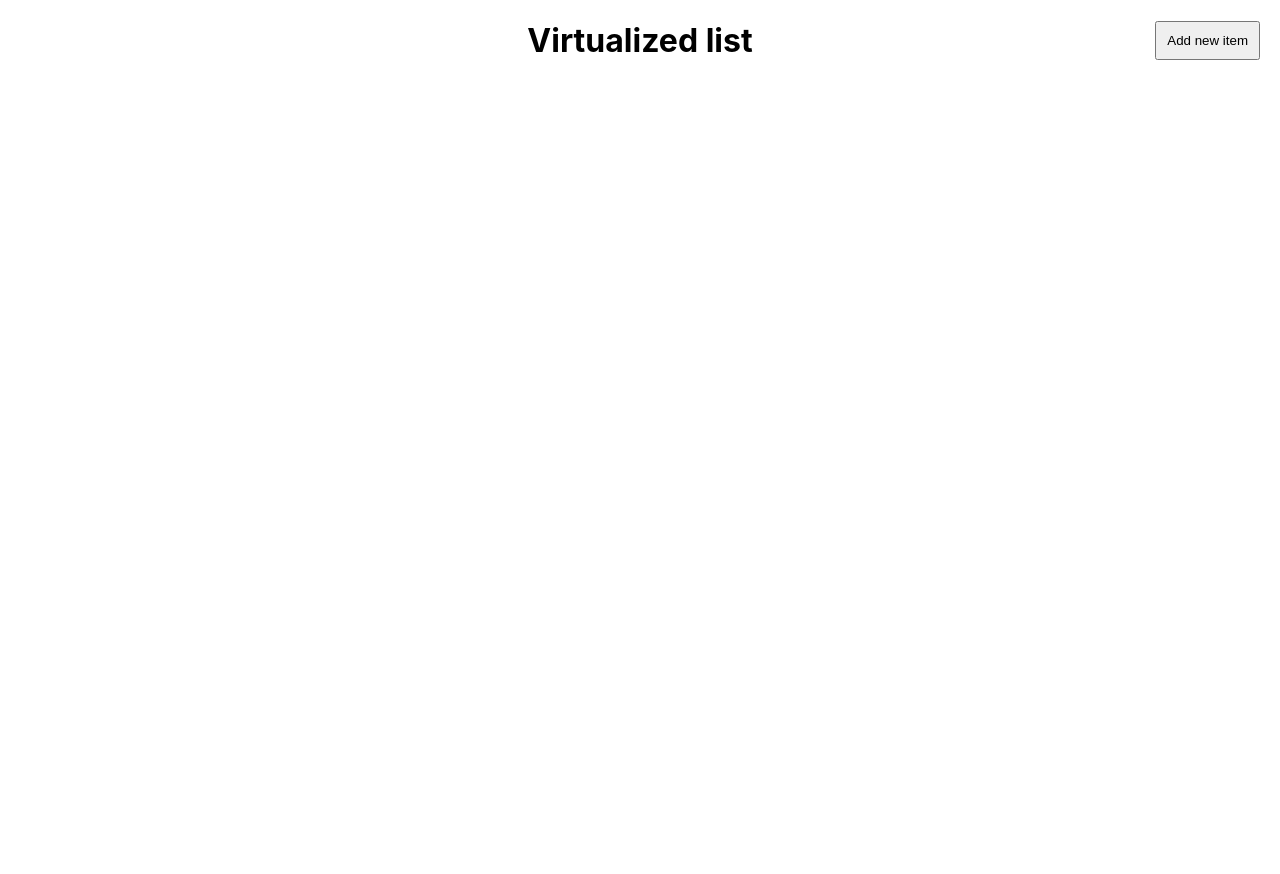
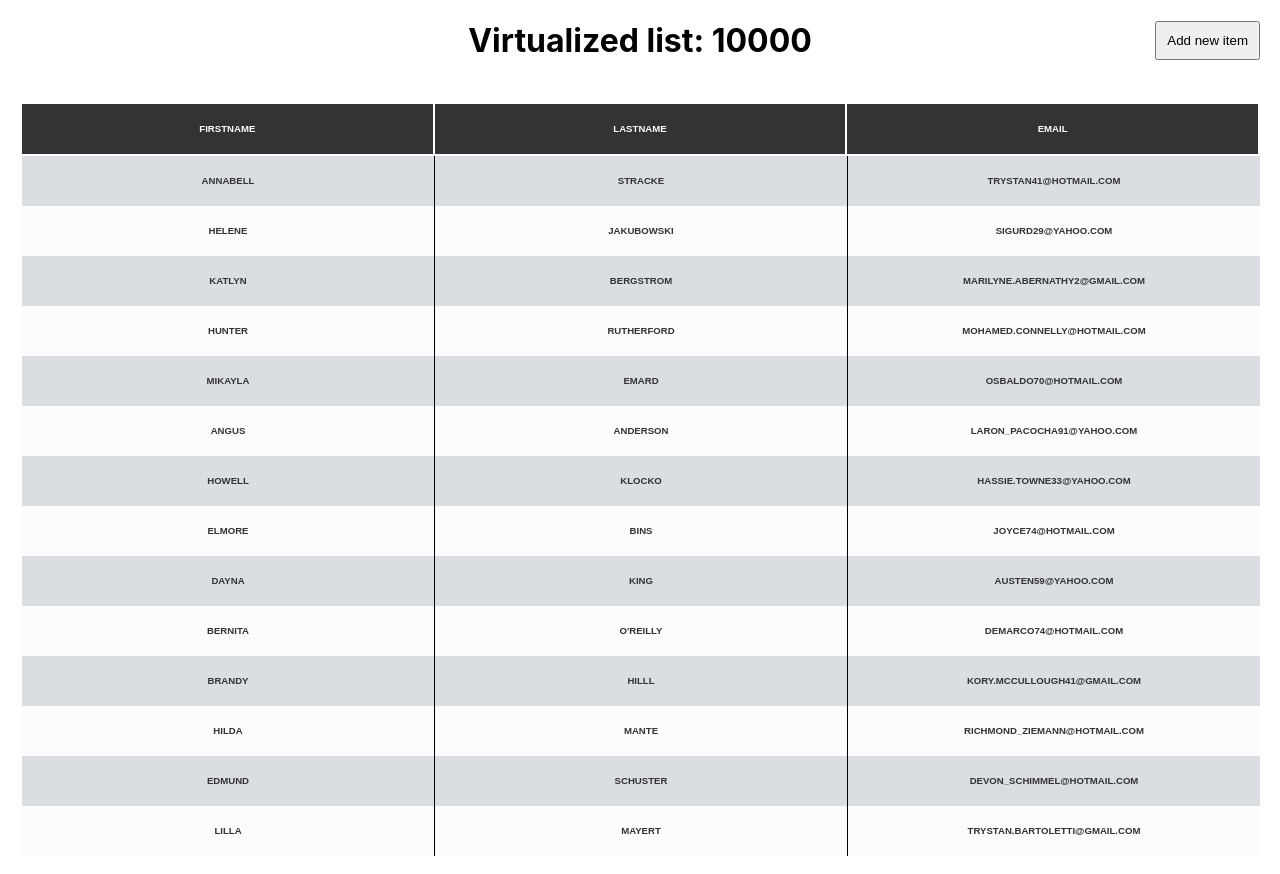
Before and after one commit to wizzywit/deep-opinion-fe-task, a React (Create React App) app: page / in a window 1280 px wide. Shown: the top 874 px of the page. Before the commit the page ends 800 px from the top, so only its background shows below. Built offline with nearby package versions, Linux system fonts and the light colour scheme.

Commit message:
integrated the data rendering with generated records using faker.

```diff
--- a/package.json
+++ b/package.json
@@ -39,5 +39,9 @@
       "last 1 firefox version",
       "last 1 safari version"
     ]
+  },
+  "devDependencies": {
+    "@faker-js/faker": "^7.6.0",
+    "@types/faker": "^6.6.9"
   }
 }
--- a/src/App.css
+++ b/src/App.css
@@ -17,6 +17,23 @@
 
 .wrapper {
   display: inline-block;
+  width: 100%;
+}
+table {
+  width: 100%;
+}
+.ctr {
+  display: flex;
+  justify-content: space-around;
+  align-items: center;
+  margin-right: 2px;
+  margin-left: 2px;
+  border-right: 1px solid black;
+}
+
+.ctr td{
+  width: calc(100% / 3);
+  border-right: 1px solid black;
 }
 
 .wrapper table {
@@ -25,6 +42,7 @@
 
 .table-content {
   overflow-y: scroll;
+  overflow-x: hidden;
   border-collapse: collapse;
   display: block;
 }
@@ -48,8 +66,9 @@ th, td {
 }
 
 .tr {
-  height: 35px;
+  height: 50px;
   max-height: 35px;
+  width: 100%;
 }
 
 .tr-odd {
@@ -59,3 +78,8 @@ th, td {
 .tr-even {
   background-color: #fcfcfc;
 }
+
+.table-wrapper{
+  width: 100%;
+  padding: 20px;
+}
--- a/src/App.tsx
+++ b/src/App.tsx
@@ -1,13 +1,32 @@
-import React from 'react';
+import React, {useState} from 'react';
 import './App.css';
+import { faker } from '@faker-js/faker';
+import Table from "./components/Table";
 
 function App() {
+    const [people, setPeople] = useState(new Array(10000).fill(true).map((val) => ({
+        firstName: faker.name.firstName(),
+        lastName: faker.name.lastName(),
+        email: faker.internet.email()
+    })))
+
+    const addItem = () => {
+        setPeople((pre) => ([{
+            firstName: faker.name.firstName(),
+            lastName: faker.name.lastName(),
+            email: faker.internet.email()
+        }, ...pre]))
+    }
+
   return (
     <div className="container">
       <div className="header">
-        <h1>Virtualized list</h1>
-        <button className="btn">Add new item</button>
+        <h1>Virtualized list: {people.length}</h1>
+        <button className="btn" onClick={addItem}>Add new item</button>
       </div>
+        <div className="table-wrapper">
+            <Table  rows={people}/>
+        </div>
     </div>
   );
 }
--- a/src/components/Table.tsx
+++ b/src/components/Table.tsx
@@ -1,11 +1,11 @@
 import {useState, UIEvent, useCallback} from "react";
 
 interface OwnProps {
-    rowHeight: number;
-    tableHeight: number;
+    rowHeight?: number;
+    tableHeight?: number;
     rows: {[key: string]: string}[]
 }
-const Table = ({rowHeight = 35, tableHeight = 200, rows}: OwnProps) => {
+const Table = ({rowHeight = 50, tableHeight = 700, rows}: OwnProps) => {
     const columns = Object.keys(rows[0])
     const stateTableHeight = (rowHeight * rows.length)
     const [scroll, setScroll] = useState({
@@ -40,13 +40,15 @@ const Table = ({rowHeight = 35, tableHeight = 200, rows}: OwnProps) => {
             }
 
             items.push(
-                <tr className={`tr ${(index % 2) === 0 ? 'tr-odd' : 'tr-even'}`} style={{
+                <tr className={`tr ctr ${(index % 2) === 0 ? 'tr-odd' : 'tr-even'}`} style={{
                     position: "absolute",
                     top: (index * rowHeight),
                     left: 0,
                     height: rowHeight,
-                    lineHeight: `${rowHeight}px`
+                    lineHeight: `${rowHeight}px`,
+                    maxHeight: `${rowHeight}px`
                 }} key={index}>
+                    {/* eslint-disable-next-line no-loop-func */}
                     {columns.map((column, i) =>
                         <td key={i}>
                             {rows[index][column]}
@@ -85,7 +87,9 @@ const Table = ({rowHeight = 35, tableHeight = 200, rows}: OwnProps) => {
                     display: 'inline-block',
                     height: stateTableHeight,
                     maxHeight: stateTableHeight,
-                    width: "100%"
+                    width: "100%",
+                    paddingRight: 2,
+                    paddingLeft: 2,
                 }}>
                 {generateRows()}
                 </tbody>
--- a/tsconfig.json
+++ b/tsconfig.json
@@ -1,6 +1,10 @@
 {
   "compilerOptions": {
     "target": "es5",
+    "paths": {
+      "faker/*": ["@faker-js/faker/*"],
+      "faker": ["@faker-js/faker"]
+    },
     "lib": [
       "dom",
       "dom.iterable",
```
